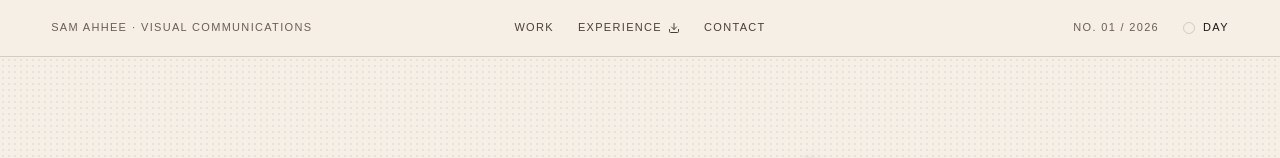
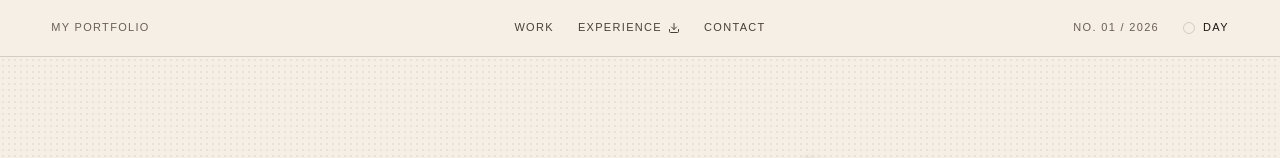
Before and after one commit to samanthaahhee/sams-portfolio, a Next.js app: page / in a window 1280 px wide. Shown: the top 158 px of the page. Built offline with nearby package versions, Linux system fonts and the light colour scheme; a web font is replaced by a local one.

Commit message:
Header brand: 'Sam Ahhee · Visual Communications' → 'My portfolio'

```diff
--- a/src/components/site-header.tsx
+++ b/src/components/site-header.tsx
@@ -12,7 +12,7 @@ export function SiteHeader({ pageNo = "00" }: { pageNo?: string }) {
           href="/"
           className="hidden md:inline font-mono text-[color:var(--meta)] hover:text-[color:var(--ink)] transition-colors"
         >
-          Sam Ahhee · Visual Communications
+          My portfolio
         </Link>
         <nav className="font-mono flex items-center gap-6 text-[color:var(--ink-soft)]">
           <Link
```
